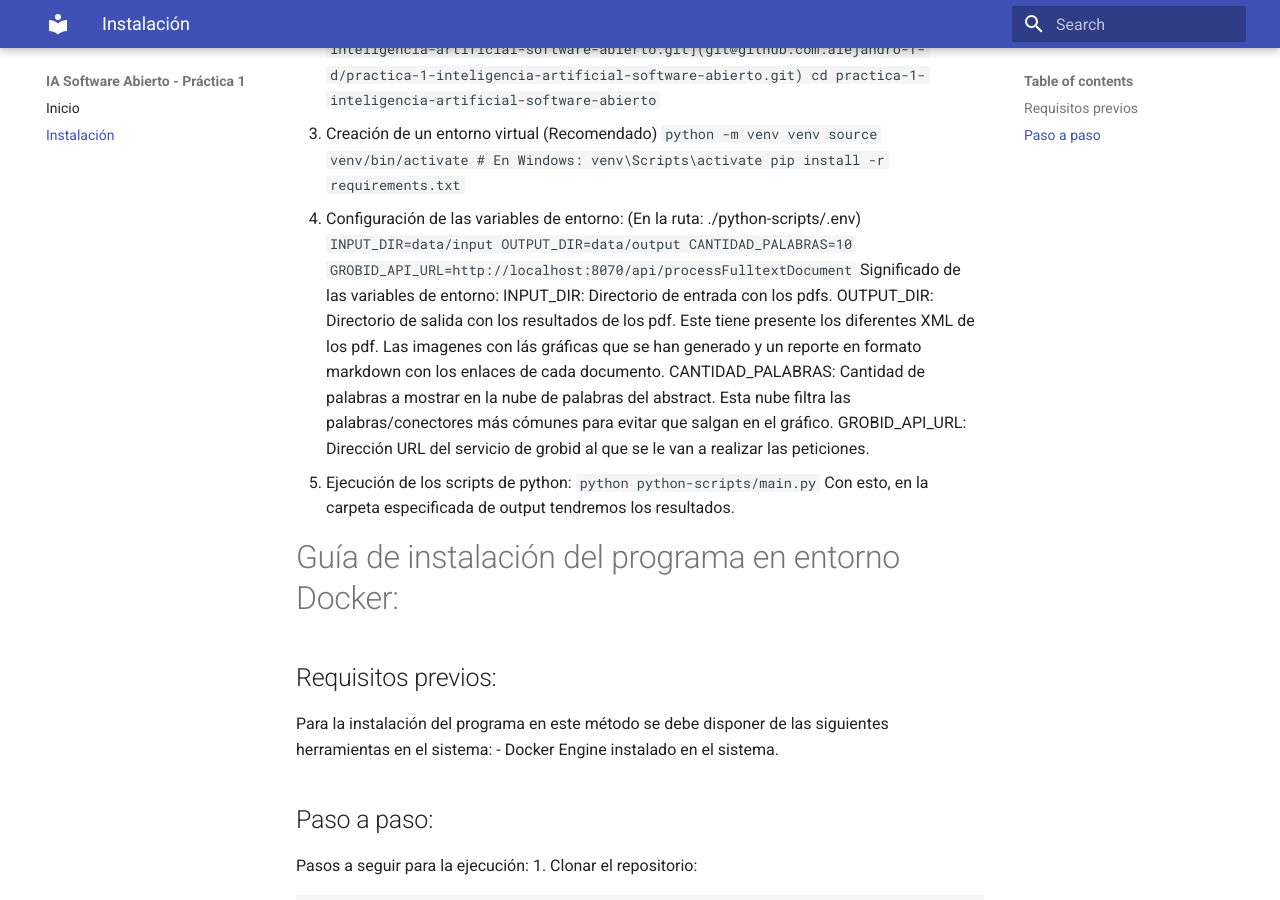
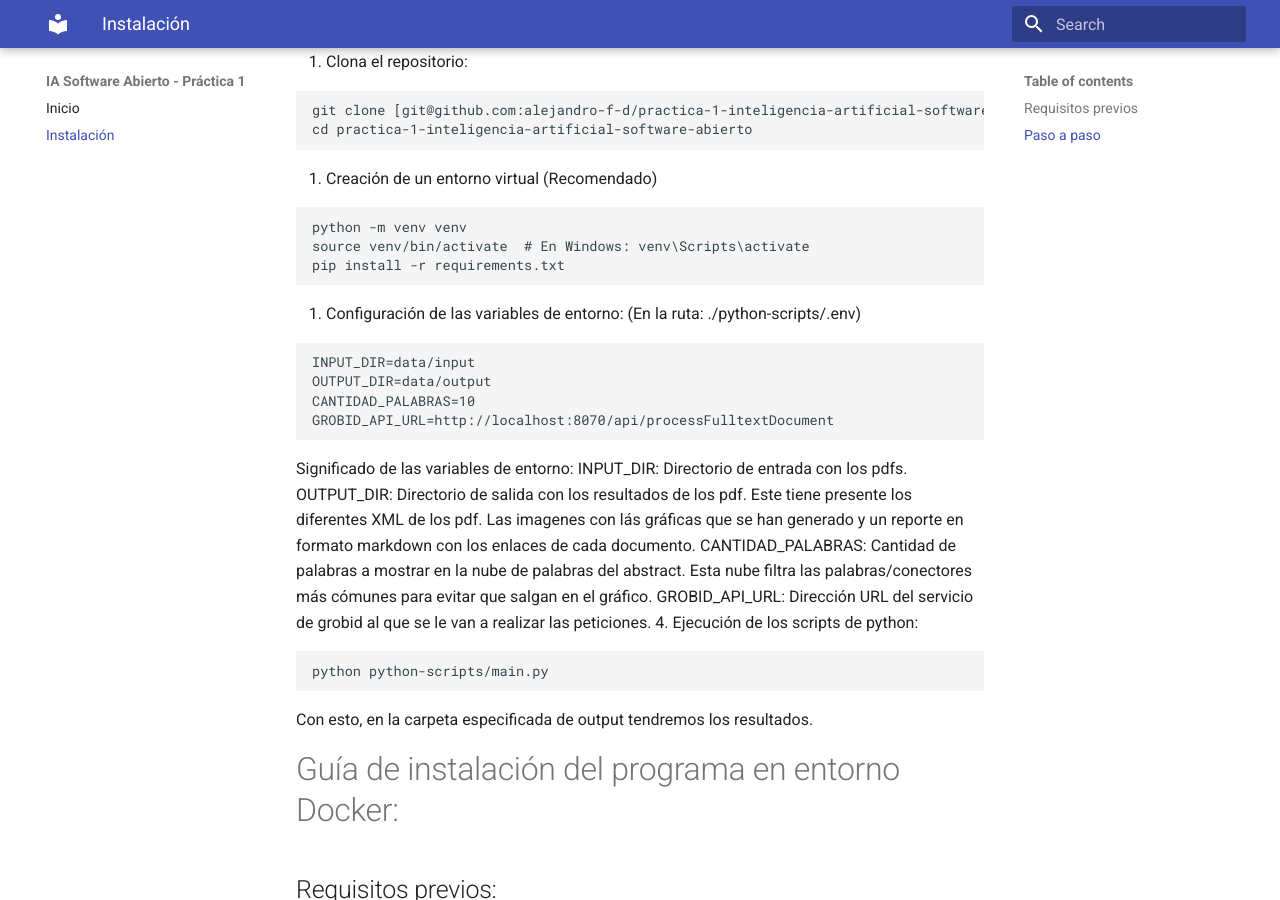
Before and after one commit to alejandro-f-d/practica-1-inteligencia-artificial-software-abierto, an MkDocs documentation site: the page built from docs/instalacion.md, in a window 1280 px wide and 900 px high, scrolled down 495 px. Built offline with MkDocs 1.6.1 and Material for MkDocs 9.7.7, drawn with Linux system fonts in a browser that asks for light colours.

Commit message:
Docs with good markdown.

````diff
--- a/docs/instalacion.md
+++ b/docs/instalacion.md
@@ -8,36 +8,36 @@ Sigue estos pasos para configurar el entorno de desarrollo.
 
 ## Paso a paso
 0. Ejecución de grobid de manera previa:
-  ```
-  docker run --rm --gpus all --init --ulimit core=0 -p 8070:8070 grobid/grobid:0.8.2-full
-  ```
+```bash
+docker run --rm --gpus all --init --ulimit core=0 -p 8070:8070 grobid/grobid:0.8.2-full
+```
 1. Clona el repositorio:
-   ```
-   git clone [git@github.com:alejandro-f-d/practica-1-inteligencia-artificial-software-abierto.git](git@github.com:alejandro-f-d/practica-1-inteligencia-artificial-software-abierto.git)
-   cd practica-1-inteligencia-artificial-software-abierto
-   ```
+```bash
+git clone [git@github.com:alejandro-f-d/practica-1-inteligencia-artificial-software-abierto.git](git@github.com:alejandro-f-d/practica-1-inteligencia-artificial-software-abierto.git)
+cd practica-1-inteligencia-artificial-software-abierto
+```
 2. Creación de un entorno virtual (Recomendado)
-    ```
-    python -m venv venv
-    source venv/bin/activate  # En Windows: venv\Scripts\activate
-    pip install -r requirements.txt
-    ```
+```bash
+python -m venv venv
+source venv/bin/activate  # En Windows: venv\Scripts\activate
+pip install -r requirements.txt
+```
 3. Configuración de las variables de entorno: (En la ruta: ./python-scripts/.env)
-  ```
-  INPUT_DIR=data/input
-  OUTPUT_DIR=data/output
-  CANTIDAD_PALABRAS=10
-  GROBID_API_URL=http://localhost:8070/api/processFulltextDocument
-  ```
+```env
+INPUT_DIR=data/input
+OUTPUT_DIR=data/output
+CANTIDAD_PALABRAS=10
+GROBID_API_URL=http://localhost:8070/api/processFulltextDocument
+```
   Significado de las variables de entorno:
     INPUT_DIR: Directorio de entrada con los pdfs.
     OUTPUT_DIR: Directorio de salida con los resultados de los pdf. Este tiene presente los diferentes XML de los pdf. Las imagenes con lás gráficas que se han generado y un reporte en formato markdown con los enlaces de cada documento.
     CANTIDAD_PALABRAS: Cantidad de palabras a mostrar en la nube de palabras del abstract. Esta nube filtra las palabras/conectores más cómunes para evitar que salgan en el gráfico.
     GROBID_API_URL: Dirección URL del servicio de grobid al que se le van a realizar las peticiones.
 4. Ejecución de los scripts de python:
-  ```
-  python python-scripts/main.py
-  ```
+```bash
+python python-scripts/main.py
+```
 Con esto, en la carpeta especificada de output tendremos los resultados.
 
 
@@ -50,18 +50,18 @@ Para la instalación del programa en este método se debe disponer de las siguie
 ## Paso a paso:
 Pasos a seguir para la ejecución:
 1. Clonar el repositorio:
-```
+```bash
 git clone [git@github.com:alejandro-f-d/practica-1-inteligencia-artificial-software-abierto.git](git@github.com:alejandro-f-d/practica-1-inteligencia-artificial-software-abierto.git)
 cd practica-1-inteligencia-artificial-software-abierto/docker/python_docker
 ```
 2. Creación de la carpeta de input para el programa:
-```
+```bash
   mkdir input/
 ```
 En esta carpeta deberás copiar o mover los papers a analizar.
 
 3. Creación de las variables de entorno para la ejecución. En un fichero con nombre .env debes configurar:
-```
+```env
 GROBID_EXTERNAL_PORT=8070
 CANTIDAD_PALABRAS=30
 ```
@@ -77,7 +77,7 @@ Para la limpieza del programa e imágenes docker puedes ejecutar: `docker compos
 
 #### Error con healt_check:
 En caso de tener el siguiente error:
-```
+```bash
   Container grobid_ia_1 Error dependency grobid failed to start
   dependency failed to start: container grobid_ia_1 is unhealthy
 ```
````
